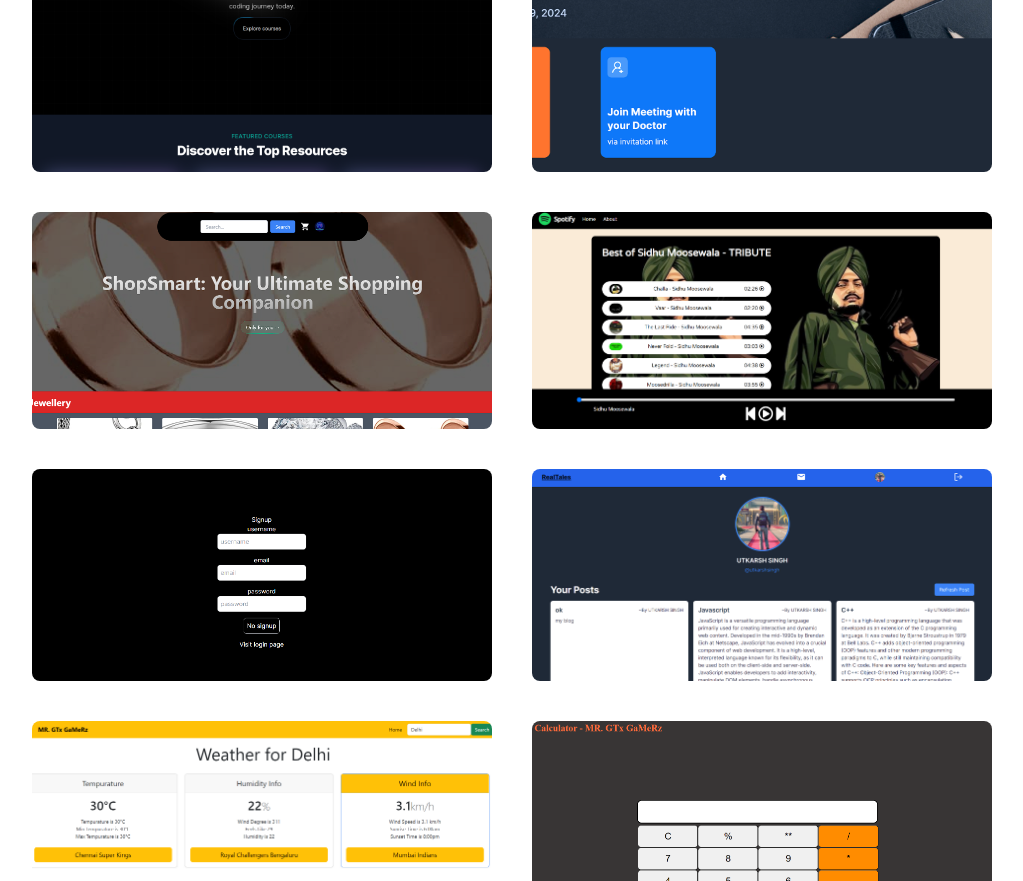
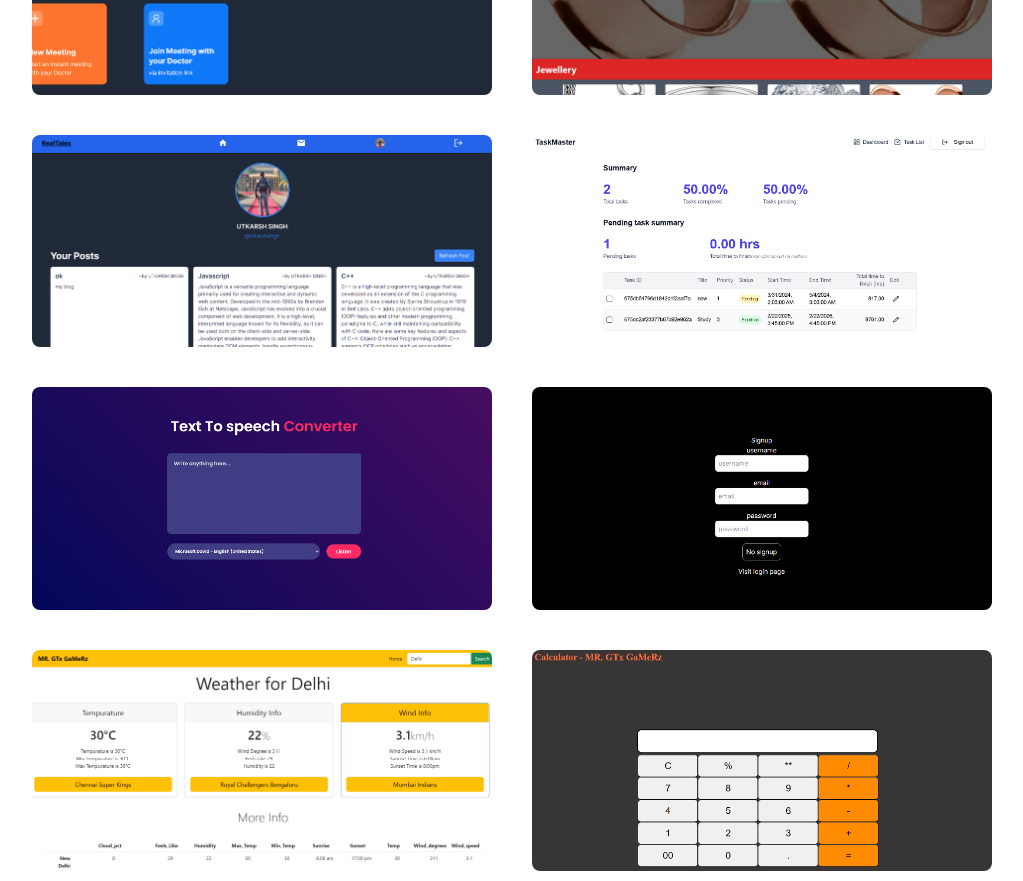
Before and after one commit to iutkarsh077/New-Portfolio, a Next.js app: page / in a window 1280 px wide. Shown: the part 3240-4121 px from the top of the page, without its empty margins (128-1151 px from the left). Built offline with nearby package versions, Linux system fonts and the light colour scheme.

Commit message:
Project added

```diff
--- a/src/data/Data.ts
+++ b/src/data/Data.ts
@@ -1,16 +1,18 @@
 const data = [
     { src: "/assets/snippet-1.png", alt: "Snippet Code Example", redirectedTo: "https://snippets-saas-production.vercel.app/"},
+    { src: "/assets/jobsphere.png", alt: "Jobsphere Project Screenshot", redirectedTo: "https://job-sphere.vercel.app/"},
     { src: "assets/saas2.png", alt: "SaaS Project Screenshot", redirectedTo: "https://saas-video-image-ai-editor.vercel.app/home" },
-    { src: "/assets/jobsphere.png", alt: "Jobsphere Project Screenshot", redirectedTo: "https://job-sphere.vercel.app/"},
     { src: "/assets/MysteryBox.png", alt: "MysteryBox Project Screenshot", redirectedTo: "https://mystery-box-omega.vercel.app/" },
     { src: "/assets/port-netflix.png", alt: "Netflix Project Screenshot", redirectedTo: "https://videostreaming-phi-black.vercel.app/" },
-    { src: "/assets/Text to speech - Google Chrome 19-10-2023 13_40_52.png", alt: "Text to Speech Project Screenshot", redirectedTo: "https://iutkarsh077.github.io/Text-To-Speech/" },
     { src: "/assets/coderCourses.png", alt: "Coding Courses Platform Screenshot", redirectedTo: "https://coding-courses.vercel.app/"},
     { src: "/assets/healthify.png", alt: "Healthify App Screenshot", redirectedTo: "https://healthify-lake.vercel.app/" },
     { src: "/assets/shopsmart.png", alt: "ShopSmart Project Screenshot", redirectedTo: "https://shopsmart-green.vercel.app/" },
-    { src: "/assets/Text to speech - Google Chrome 19-10-2023 13_42_37.png", alt: "Sidhu Project Screenshot", redirectedTo: "https://iutkarsh077.github.io/Spotify-clone-2/" },
+    { src: "/assets/RealTales.png", alt: "RealTales Project Screenshot", redirectedTo: "https://real-tales.vercel.app/" },
+    {
+      src: "/assets/taskmaster.png", alt: "Taskmaster", redirectedTo: "https://task-master-coral.vercel.app/"
+    },
+    { src: "/assets/Text to speech - Google Chrome 19-10-2023 13_40_52.png", alt: "Text to Speech Project Screenshot", redirectedTo: "https://iutkarsh077.github.io/Text-To-Speech/" },
     { src: "/assets/signup.png", alt: "Authentication Page Screenshot", redirectedTo: "https://auth-seven-chi.vercel.app/signup" },
-    { src: "/assets/RealTales.png", alt: "RealTales Project Screenshot", redirectedTo: "https://real-tales.vercel.app/" },
     { src: "/assets/Text to speech - Google Chrome 19-10-2023 13_43_25.png", alt: "Weather App Screenshot", redirectedTo: "https://iutkarsh077.github.io/Weather-App/" },
     { src: "/assets/Text to speech - Google Chrome 19-10-2023 13_44_46.png", alt: "Calendar Project Screenshot", redirectedTo: "https://iutkarsh077.github.io/Web-Calculator/" },
   ];
```
Also changed, not shown: public/assets/taskmaster.png (added).
